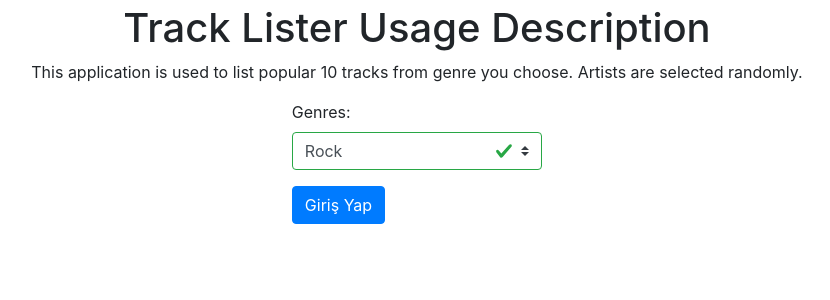
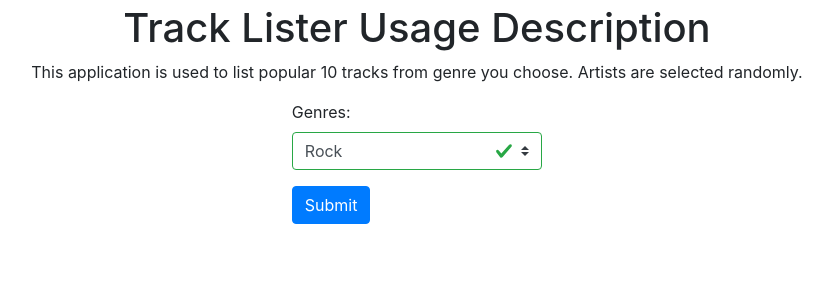
Before and after one commit to haruntanriverdi/SpotifyAPIDjango, a Django app: page / in a window 1280 px wide. Shown: the top 300 px of the page, without its empty margins (223-1053 px from the left). Run offline with Django 3.2, Linux system fonts and the light colour scheme.

```diff
--- a/track/templates/Home.html
+++ b/track/templates/Home.html
@@ -20,7 +20,7 @@
             <form class="was-validated" method="post" id="form">
                 {% csrf_token %}
                 {{ form.as_p }}
-                <button type="submit" class=" btn btn-primary primary-gradient">Giriş Yap</button>
+                <button type="submit" class=" btn btn-primary primary-gradient">Submit</button>
             </form>
 
         </div>
```
